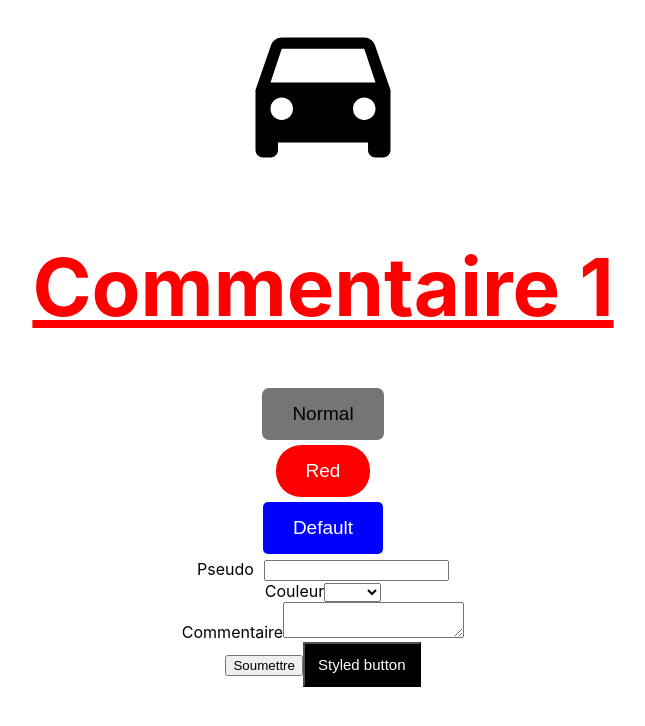
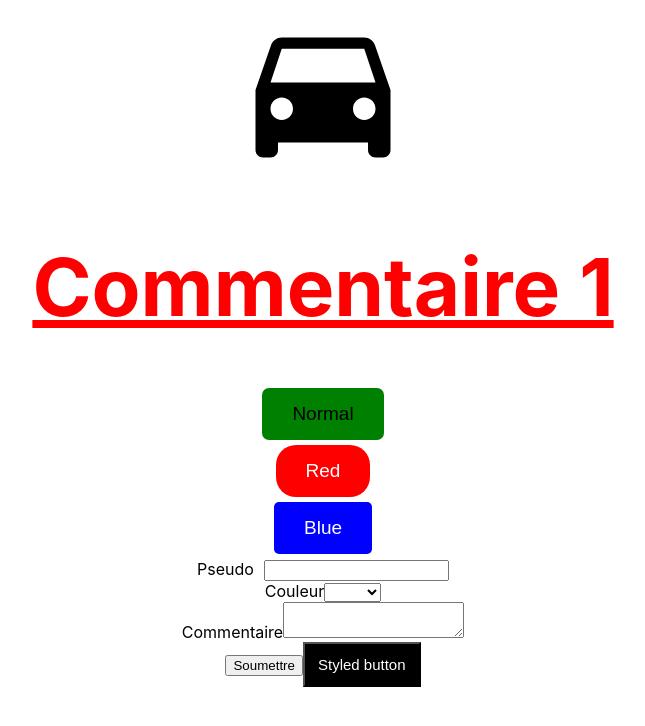
Before and after one commit to Wallmonger/React, a React (Create React App) app in the folder react-forms/: page / in a window 1280 px wide. Shown: the top 726 px of the page, without its empty margins (317-962 px from the left). Built offline with nearby package versions, Linux system fonts and the light colour scheme.

Commit message:
Overwrite component style

```diff
--- a/react-forms/src/Form.js
+++ b/react-forms/src/Form.js
@@ -1,9 +1,9 @@
 //#region Imports
 import React, { Component } from 'react';
-import Car from './Car';
+import Car from './components/Car';
 import './css/myCss.css';
 import styled from 'styled-components';
-import CustomBtn from './customBtn';
+import CustomBtn from './components/customBtn';
 
 //#endregion
 
@@ -58,15 +58,30 @@ class Form extends Component {
 
     render () {
 
+        const success = {
+            backgroundColor: 'green',
+            color: 'black',
+        }
+
+        const danger = {
+            backgroundColor : 'red',
+            borderRadius : '20px'
+        }
+
+        const primary = {
+            backgroundColor : 'blue',
+            borderRadius: '5px'
+        }
+
         return (
             <div>
                 <Car width="60" height="60" color={this.state.color}/>
 
                 <div>
                     <Title>Commentaire 1</Title>
-                    <CustomBtn>Normal</CustomBtn>
-                    <CustomBtn fontColor = 'white' background="red" radius ='25px'>Red</CustomBtn>
-                    <CustomBtn fontColor = "white" background="blue" radius= "5px"></CustomBtn>
+                    <CustomBtn btnStyle={success}>Normal</CustomBtn>
+                    <CustomBtn btnStyle={danger}>Red</CustomBtn>
+                    <CustomBtn btnStyle={primary}>Blue</CustomBtn>
                 </div>
 
 
--- a/react-forms/src/Car.js
+++ b/react-forms/src/components/Car.js
@@ -1,5 +1,5 @@
 import React from 'react';
-import car from './car.svg';
+
 
 const Car = ({width, height, color}) => {
     return (
--- /dev/null
+++ b/react-forms/src/components/customBtn.jsx
@@ -0,0 +1,22 @@
+import React from 'react';
+
+const customBtn = ({btnStyle, children}) => {
+
+    const customBtnStyle = {
+        backgroundColor : 'grey',
+        border: 'none',
+        color: 'white',
+        fontSize : "19px",
+        padding: '15px 30px',
+        textAlign : 'center',
+        textDecoration: 'none',
+        borderRadius: '7px',
+        display : 'block',
+        margin: '5px auto'
+
+    }
+
+    return <button style={{ ...customBtnStyle, ...btnStyle }}>{children}</button>
+}
+
+export default customBtn;
--- a/react-forms/src/customBtn.jsx
+++ /dev/null
@@ -1,31 +0,0 @@
-import React from 'react';
-
-const customBtn = ({children, fontColor, background, radius}) => {
-
-    children = children ? children : 'Default';
-    fontColor = fontColor ? fontColor : 'black';
-    background = background ? background : '#757575';
-    radius = radius ? radius : '7px';
-
-    const customBtnStyle = {
-        backgroundColor : background,
-        border: 'none',
-        color: fontColor,
-        fontSize : "19px",
-        padding: '15px 30px',
-        textAlign : 'center',
-        textDecoration: 'none',
-        borderRadius: radius,
-        display : 'block',
-        margin: '5px auto'
-
-    }
-
-    return (
-        <React.Fragment>
-            <button style={customBtnStyle}>{children}</button>
-        </React.Fragment>
-    )
-}
-
-export default customBtn;
```
